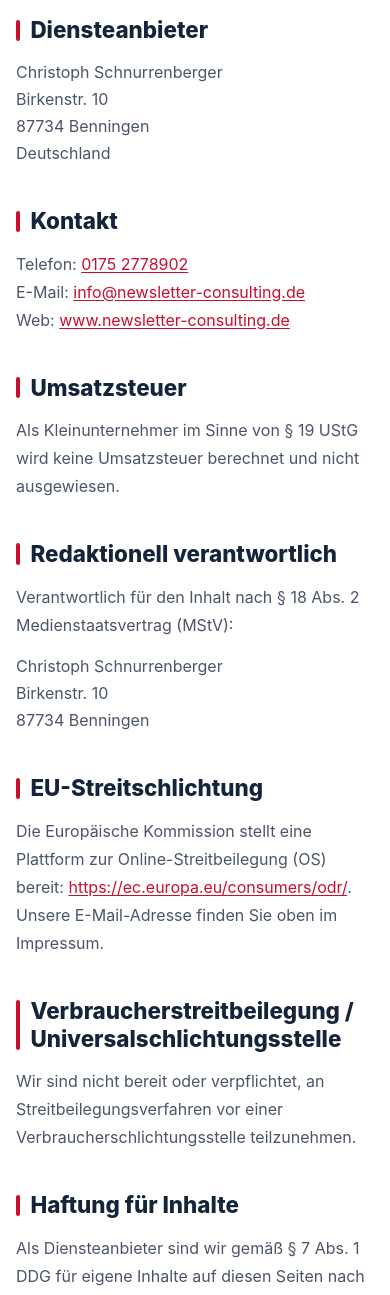
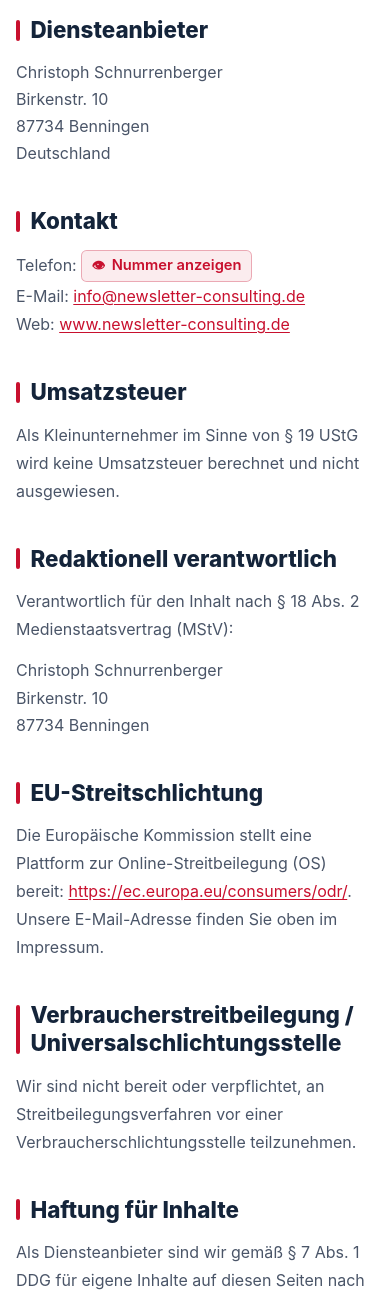
Before and after one commit to christophschnurrenberger-sketch/Newsletter-Consulting, a PHP site: page /Impressum.html in a window 390 px wide. Shown: the part 330-1625 px from the top of the page. Run offline with PHP 8.4, Linux system fonts and the light colour scheme.

Commit message:
Add phone spoiler and copy protection to legal pages
- Phone number is now behind a click-to-reveal spoiler on Impressum and
  Datenschutz; the number is not in the plaintext HTML (base64-encoded
  in data attributes, reconstructed in JS on click) — deters scrapers.
- Copy protection on the legal pages: body.no-copy disables text
  selection and JS blocks copy/cut/contextmenu/dragstart (interactive
  links/buttons/inputs stay usable). Deterrent against casual copying
  only; noted as such.
- Styles added to assets/site.css, behaviour to assets/legal.js
  (both only affect the legal pages).

Co-Authored-By: Claude Opus 4.8 <noreply@anthropic.com>
Claude-Session: https://claude.ai/code/session_01M9Q5EaqsY1fK9njzpWTkLc

```diff
--- a/Datenschutz.html
+++ b/Datenschutz.html
@@ -13,7 +13,7 @@
     <link rel="apple-touch-icon" href="images/favicon.png">
     <link rel="stylesheet" href="assets/site.css">
 </head>
-<body class="font-inter text-dark-neutral">
+<body class="font-inter text-dark-neutral no-copy">
 
     <!-- Header / Navigation -->
     <header id="header" class="sticky-header">
@@ -76,7 +76,7 @@
                             Christoph Schnurrenberger<br>
                             Birkenstr. 10<br>
                             87734 Benningen<br>
-                            Telefon: <a href="tel:+491752778902">0175 2778902</a><br>
+                            Telefon: <button type="button" class="phone-spoiler" data-tel="KzQ5MTc1Mjc3ODkwMg==" data-display="MDE3NSAyNzc4OTAy" aria-label="Telefonnummer anzeigen">Nummer anzeigen</button><br>
                             E-Mail: <a href="mailto:info@newsletter-consulting.de">info@newsletter-consulting.de</a>
                         </address>
                         <p>Verantwortliche Stelle ist die natürliche oder juristische Person, die allein oder gemeinsam mit anderen über die Zwecke und Mittel der Verarbeitung von personenbezogenen Daten (z. B. Namen, E-Mail-Adressen o. Ä.) entscheidet.</p>
--- a/Impressum.html
+++ b/Impressum.html
@@ -13,7 +13,7 @@
     <link rel="apple-touch-icon" href="images/favicon.png">
     <link rel="stylesheet" href="assets/site.css">
 </head>
-<body class="font-inter text-dark-neutral">
+<body class="font-inter text-dark-neutral no-copy">
 
     <!-- Header / Navigation -->
     <header id="header" class="sticky-header">
@@ -67,7 +67,7 @@
                     <section>
                         <h2>Kontakt</h2>
                         <p>
-                            Telefon: <a href="tel:+491752778902">0175 2778902</a><br>
+                            Telefon: <button type="button" class="phone-spoiler" data-tel="KzQ5MTc1Mjc3ODkwMg==" data-display="MDE3NSAyNzc4OTAy" aria-label="Telefonnummer anzeigen">Nummer anzeigen</button><br>
                             E-Mail: <a href="mailto:info@newsletter-consulting.de">info@newsletter-consulting.de</a><br>
                             Web: <a href="https://www.newsletter-consulting.de">www.newsletter-consulting.de</a>
                         </p>
--- a/assets/legal.js
+++ b/assets/legal.js
@@ -50,4 +50,34 @@
     if (yearEl) {
         yearEl.textContent = new Date().getFullYear();
     }
+
+    // Telefon-Spoiler: Nummer erst auf Klick anzeigen (steht nicht im Klartext im HTML)
+    document.querySelectorAll('.phone-spoiler').forEach(function (btn) {
+        btn.addEventListener('click', function () {
+            if (btn.classList.contains('is-revealed')) { return; }
+            var tel, disp;
+            try {
+                tel = atob(btn.getAttribute('data-tel') || '');
+                disp = atob(btn.getAttribute('data-display') || '');
+            } catch (e) { return; }
+            if (!tel || !disp) { return; }
+            var link = document.createElement('a');
+            link.href = 'tel:' + tel;
+            link.textContent = disp;
+            btn.textContent = '';
+            btn.appendChild(link);
+            btn.classList.add('is-revealed');
+        });
+    });
+
+    // Kopierschutz auf Rechtsseiten (nur Deterrent): Kopieren/Ausschneiden/Kontextmenü unterbinden
+    if (document.body.classList.contains('no-copy')) {
+        ['copy', 'cut', 'contextmenu', 'dragstart'].forEach(function (evt) {
+            document.addEventListener(evt, function (e) {
+                // Interaktive Elemente (Links, Buttons, Formularfelder) nicht blockieren
+                if (e.target.closest('a, button, input, textarea')) { return; }
+                e.preventDefault();
+            });
+        });
+    }
 })();
--- a/assets/site.css
+++ b/assets/site.css
@@ -1705,3 +1705,61 @@
         @media (max-width: 640px) {
             .legal-toc ol { columns: 1; }
         }
+
+        /* =========================================================
+           Telefon-Spoiler (Klick zum Anzeigen) + Kopierschutz
+           ========================================================= */
+        .phone-spoiler {
+            display: inline-flex;
+            align-items: center;
+            gap: 0.4rem;
+            padding: 0.15rem 0.6rem;
+            font: inherit;
+            font-size: 0.92rem;
+            font-weight: 600;
+            color: var(--color-accent-red);
+            background-color: rgba(200, 16, 46, 0.08);
+            border: 1px solid rgba(200, 16, 46, 0.3);
+            border-radius: 0.35rem;
+            cursor: pointer;
+            transition: background-color 0.2s ease, border-color 0.2s ease;
+        }
+        .phone-spoiler:hover,
+        .phone-spoiler:focus-visible {
+            background-color: rgba(200, 16, 46, 0.14);
+            border-color: rgba(200, 16, 46, 0.5);
+        }
+        .phone-spoiler::before {
+            content: '\1F441';   /* Auge */
+            font-size: 0.9em;
+            line-height: 1;
+        }
+        .phone-spoiler.is-revealed {
+            cursor: default;
+        }
+        .phone-spoiler.is-revealed::before {
+            content: '\1F4DE';   /* Telefonhörer */
+        }
+        .phone-spoiler.is-revealed a {
+            color: var(--color-accent-red);
+            text-decoration: none;
+        }
+
+        /* Kopierschutz für Rechtsseiten (nur Deterrent gegen Gelegenheits-Kopieren) */
+        body.no-copy,
+        body.no-copy .legal-content {
+            -webkit-user-select: none;
+            -moz-user-select: none;
+            -ms-user-select: none;
+            user-select: none;
+        }
+        /* Interaktive Elemente bleiben nutzbar */
+        body.no-copy a,
+        body.no-copy button,
+        body.no-copy input,
+        body.no-copy textarea {
+            -webkit-user-select: auto;
+            -moz-user-select: auto;
+            -ms-user-select: auto;
+            user-select: auto;
+        }
```
